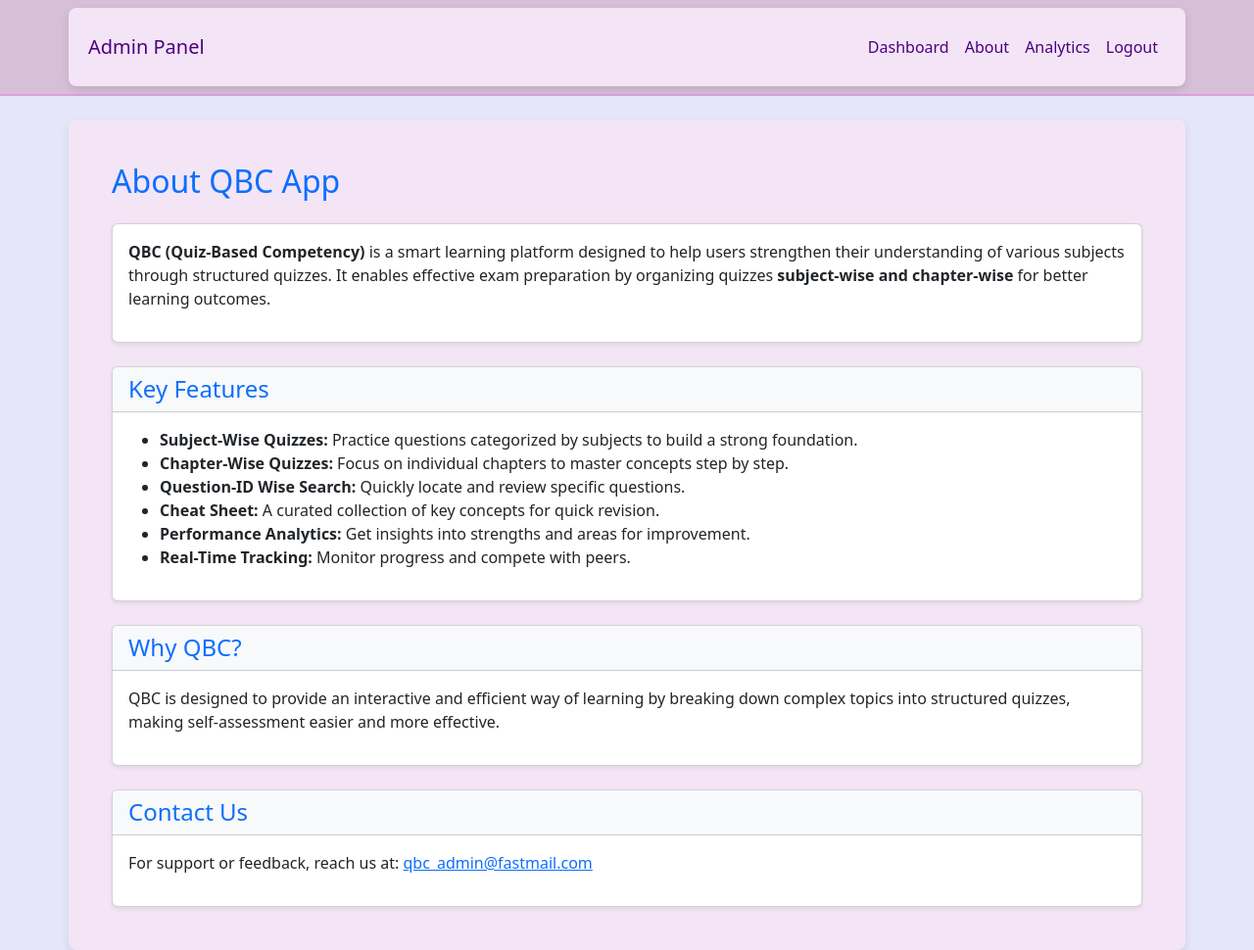
After one commit to sucharitaaa3100/QBC, a Flask app: page /admin-about in a window 1280 px wide. The commit adds this page. Shown: the whole page at 98% size. Run offline with Flask 3, Linux system fonts and the light colour scheme; a user stored in the database is signed in.

Commit message:
#ieeesoc: Split about pages for user/admin with navbars

```diff
--- /dev/null
+++ b/website/templates/admin_about.html
@@ -0,0 +1,48 @@
+{% extends "admin_base.html" %}
+
+{% block title %}About QBC App{% endblock %}
+
+{% block content %}
+<div class="container-fluid px-4">
+    <h2 class="mt-4 text-primary">About QBC App</h2>
+    <div class="card my-4 shadow-sm">
+        <div class="card-body">
+            <p><strong>QBC (Quiz-Based Competency)</strong> is a smart learning platform designed to help users strengthen their understanding of various subjects through structured quizzes. It enables effective exam preparation by organizing quizzes <strong>subject-wise and chapter-wise</strong> for better learning outcomes.</p>
+        </div>
+    </div>
+
+    <div class="card my-4 shadow-sm">
+        <div class="card-header bg-light text-primary">
+            <h4 class="mb-0">Key Features</h4>
+        </div>
+        <div class="card-body">
+            <ul>
+                <li><strong>Subject-Wise Quizzes:</strong> Practice questions categorized by subjects to build a strong foundation.</li>
+                <li><strong>Chapter-Wise Quizzes:</strong> Focus on individual chapters to master concepts step by step.</li>
+                <li><strong>Question-ID Wise Search:</strong> Quickly locate and review specific questions.</li>
+                <li><strong>Cheat Sheet:</strong> A curated collection of key concepts for quick revision.</li>
+                <li><strong>Performance Analytics:</strong> Get insights into strengths and areas for improvement.</li>
+                <li><strong>Real-Time Tracking:</strong> Monitor progress and compete with peers.</li>
+            </ul>
+        </div>
+    </div>
+
+    <div class="card my-4 shadow-sm">
+        <div class="card-header bg-light text-primary">
+            <h4 class="mb-0">Why QBC?</h4>
+        </div>
+        <div class="card-body">
+            <p>QBC is designed to provide an interactive and efficient way of learning by breaking down complex topics into structured quizzes, making self-assessment easier and more effective.</p>
+        </div>
+    </div>
+
+    <div class="card my-4 shadow-sm">
+        <div class="card-header bg-light text-primary">
+            <h4 class="mb-0">Contact Us</h4>
+        </div>
+        <div class="card-body">
+            <p>For support or feedback, reach us at: <a href="mailto:qbc_admin@fastmail.com">qbc_admin@fastmail.com</a></p>
+        </div>
+    </div>
+</div>
+{% endblock %}
--- a/website/templates/admin_base.html
+++ b/website/templates/admin_base.html
@@ -62,7 +62,7 @@
                 <ul class="navbar-nav ms-auto">
                     <li class="nav-item"><a class="nav-link" href="{{ url_for('views.admin_dashboard') }}">Dashboard</a>
                     </li>
-                    <li class="nav-item"><a class="nav-link" href="{{ url_for('views.about') }}">About</a></li>
+                    <li class="nav-item"><a class="nav-link" href="{{ url_for('views.admin_about') }}">About</a></li>
                     <li class="nav-item"><a class="nav-link" href="{{ url_for('views.admin_analytics') }}">Analytics</a></li>
                     <li class="nav-item"><a class="nav-link" href="{{ url_for('auth.logout') }}">Logout</a></li>
                 </ul>
--- a/website/templates/user_base.html
+++ b/website/templates/user_base.html
@@ -36,7 +36,7 @@
             <div class="collapse navbar-collapse" id="navbarNav">
                 <ul class="navbar-nav ms-auto">
                     <li class="nav-item"><a class="nav-link" href="{{ url_for('views.dashboard') }}">Home</a></li>
-                    <li class="nav-item"><a class="nav-link" href="{{ url_for('views.about') }}">About</a></li>
+                    <li class="nav-item"><a class="nav-link" href="{{ url_for('views.user_about') }}">About</a></li>
                     <li class="nav-item"><a class="nav-link" href="{{ url_for('views.user_analytics') }}">Analytics</a></li>
                     <li class="nav-item"><a class="nav-link" href="{{ url_for('auth.logout') }}">Logout</a></li>
 
--- a/website/views.py
+++ b/website/views.py
@@ -19,9 +19,18 @@ def dashboard():
         return redirect(url_for("views.admin_dashboard"))
     return redirect(url_for("views.user_dashboard"))
 
-@views.route("/about")
-def about():
-    return render_template("about.html")  # Ensure about.html exists
+#user admin page
+@views.route("/user-about")
+@login_required
+def user_about():
+    return render_template("user_about.html")
+
+#admin about page
+@views.route("/admin-about")
+@login_required
+@admin_required
+def admin_about():
+    return render_template("admin_about.html")
 
 @views.route("/admin")
 @login_required
```
Also changed, not shown: website/templates/about.html (deleted, +0 -70 lines), website/templates/user_about.html (added, +26 -0 lines), instance/qbc.db (deleted).
